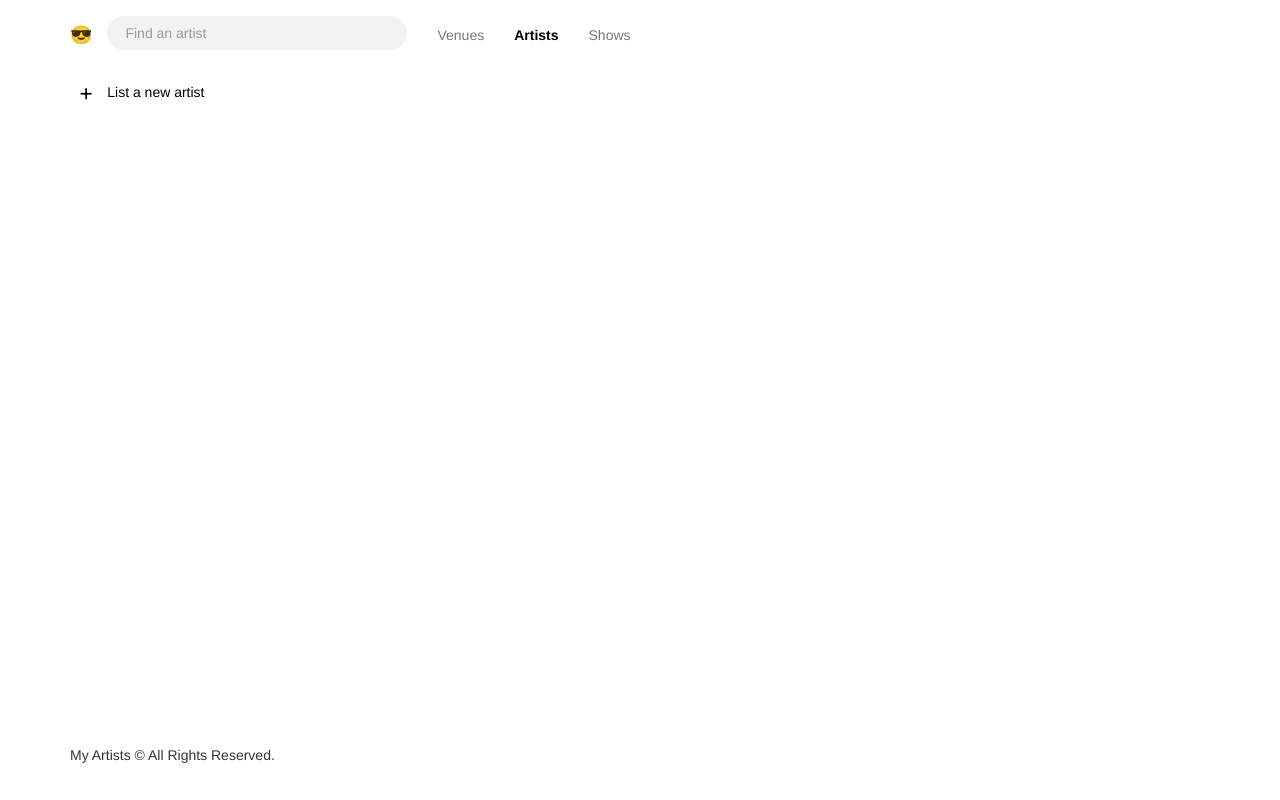
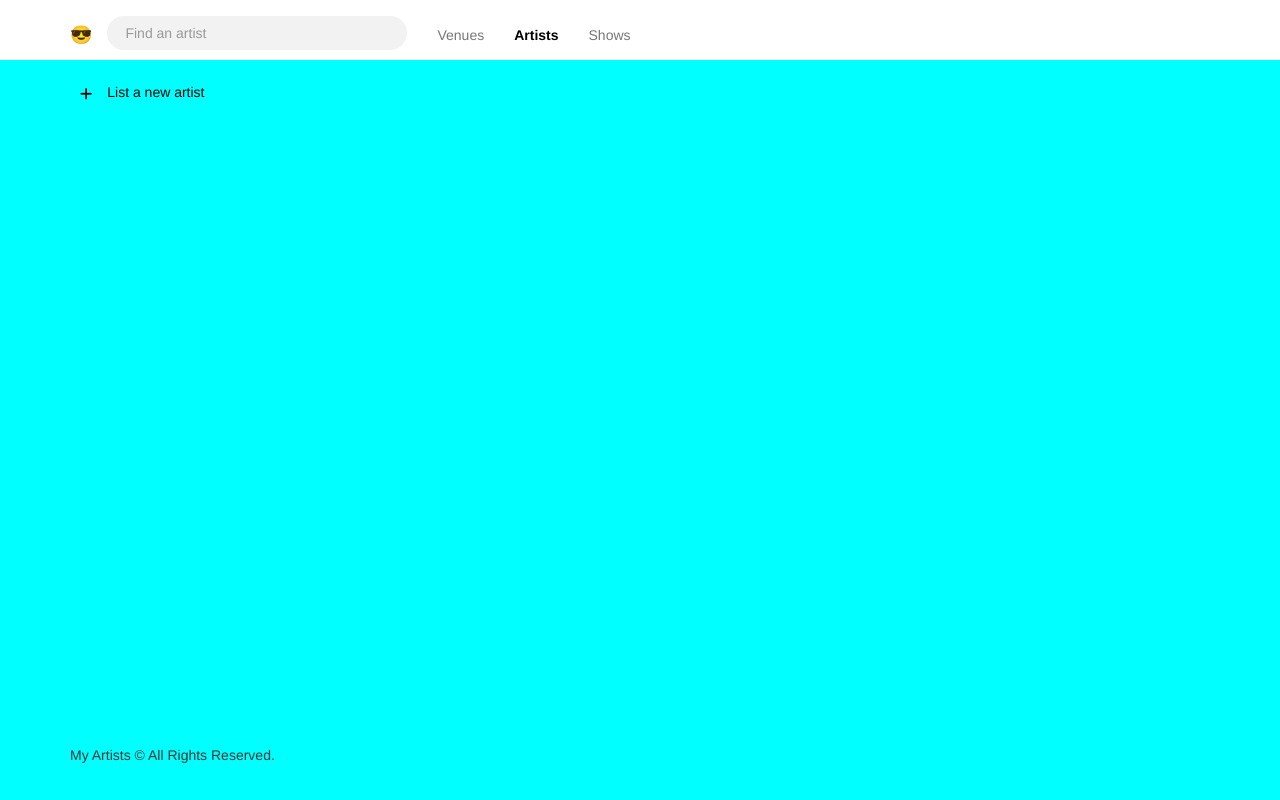
Before and after one commit to Alejandroq12/App-to-book-artists, a Flask app: page /artists in a window 1280 px wide. Run offline with Flask 3, Linux system fonts and the light colour scheme; data that the repository does not hold is empty; some libraries are stand-ins or nearby versions.

Commit message:
Improve background

```diff
--- a/static/css/layout.main.css
+++ b/static/css/layout.main.css
@@ -4,6 +4,7 @@
 html,
 body {
   height: 100%;
+  background-color: aqua;
   /* The html and body elements cannot have any padding or margin. */
 }
 
```
